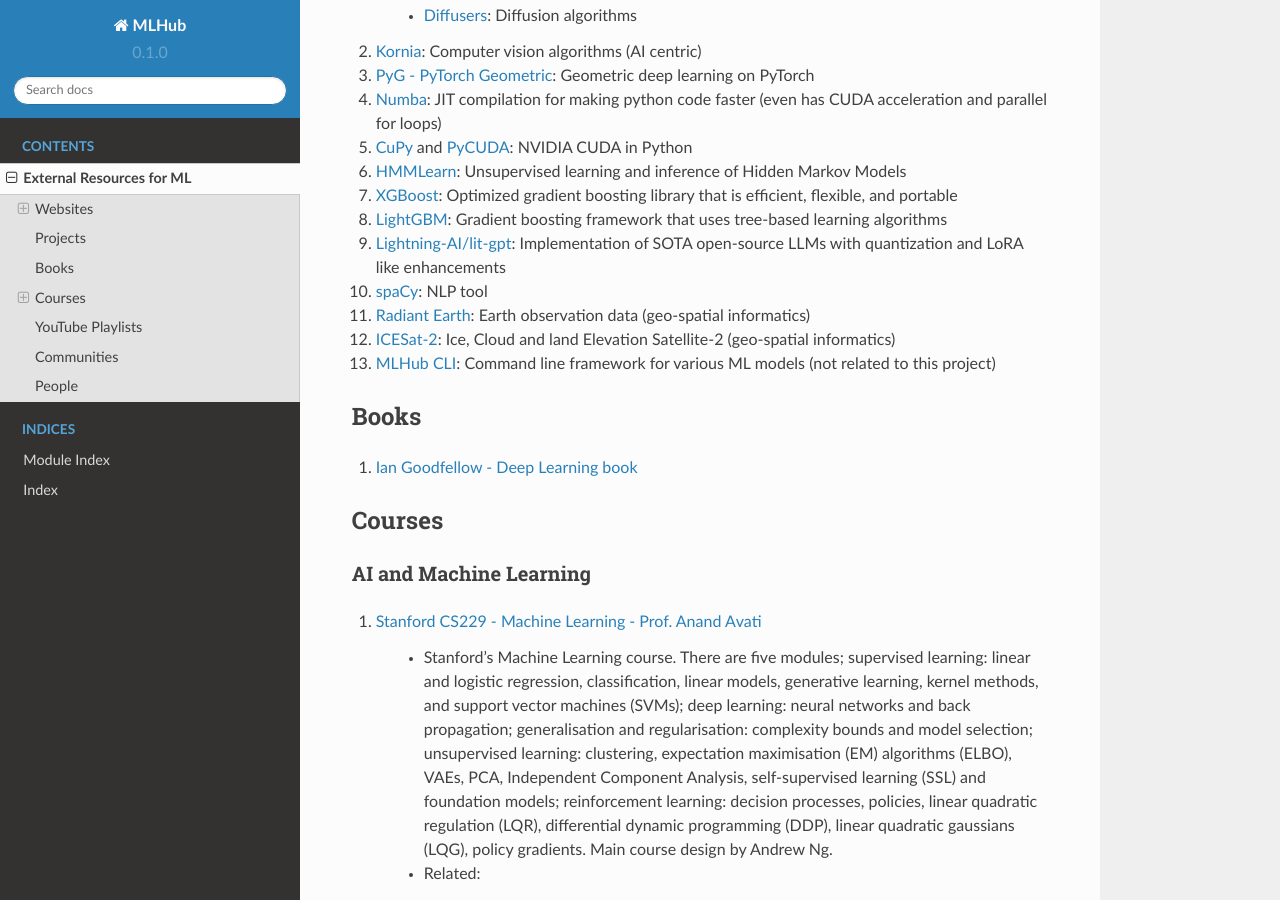
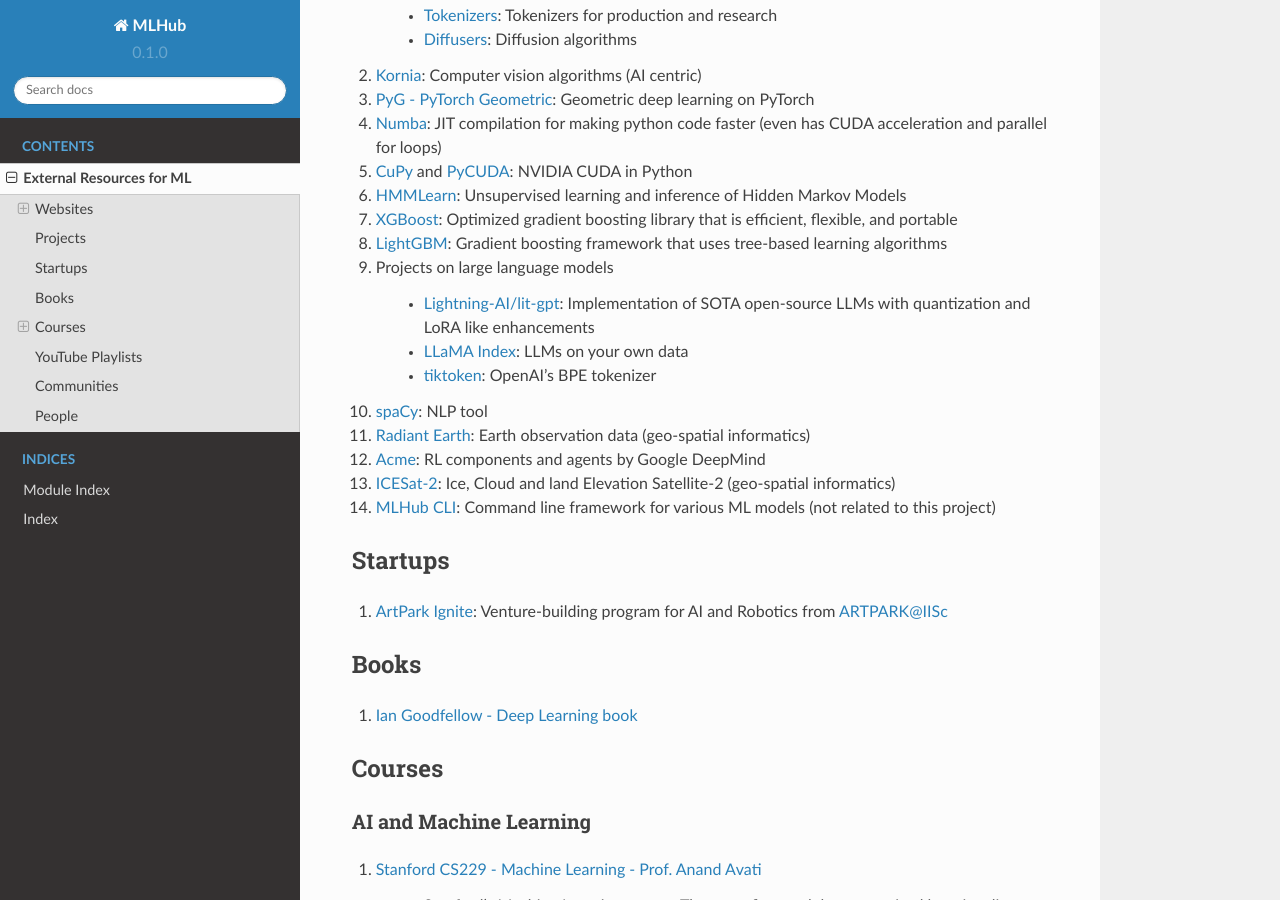
Before and after one commit to TheProjectsGuy/MLHub, a Sphinx documentation site: the page built from docs/resources.rst, in a window 1280 px wide and 900 px high, scrolled down 1911 px. Built offline with Sphinx 7.4.7 and the Read the Docs theme 2.0.0, drawn with Linux system fonts in a browser that asks for light colours.

Commit message:
Added more resources (ARTPARK and more projects)

```diff
--- a/docs/resources.rst
+++ b/docs/resources.rst
@@ -71,11 +71,22 @@
 #. `HMMLearn <https://hmmlearn.readthedocs.io/en/latest/index.html>`_: Unsupervised learning and inference of Hidden Markov Models
 #. `XGBoost <https://xgboost.readthedocs.io/en/stable/>`_: Optimized gradient boosting library that is efficient, flexible, and portable
 #. `LightGBM <https://lightgbm.readthedocs.io/en/latest/index.html>`_: Gradient boosting framework that uses tree-based learning algorithms
-#. `Lightning-AI/lit-gpt <https://github.com/Lightning-AI/lit-gpt>`_: Implementation of SOTA open-source LLMs with quantization and LoRA like enhancements
+#. Projects on large language models
+
+    * `Lightning-AI/lit-gpt <https://github.com/Lightning-AI/lit-gpt>`_: Implementation of SOTA open-source LLMs with quantization and LoRA like enhancements
+    * `LLaMA Index <https://www.llamaindex.ai/>`_: LLMs on your own data
+    * `tiktoken <https://github.com/openai/tiktoken>`_: OpenAI's BPE tokenizer
+
 #. `spaCy <https://spacy.io/>`_: NLP tool
 #. `Radiant Earth <https://radiant.earth/>`_: Earth observation data (geo-spatial informatics)
+#. `Acme <https://dm-acme.readthedocs.io/en/latest/>`_: RL components and agents by Google DeepMind
 #. `ICESat-2 <https://icesat-2.gsfc.nasa.gov/>`_: Ice, Cloud and land Elevation Satellite-2 (geo-spatial informatics)
 #. `MLHub CLI <https://mlhub.readthedocs.io/en/latest/>`_: Command line framework for various ML models (not related to this project)
+
+Startups
+--------
+
+#. `ArtPark Ignite <https://www.artpark.in/startup/ignite/>`_: Venture-building program for AI and Robotics from ARTPARK@IISc
 
 Books
 -----
```
